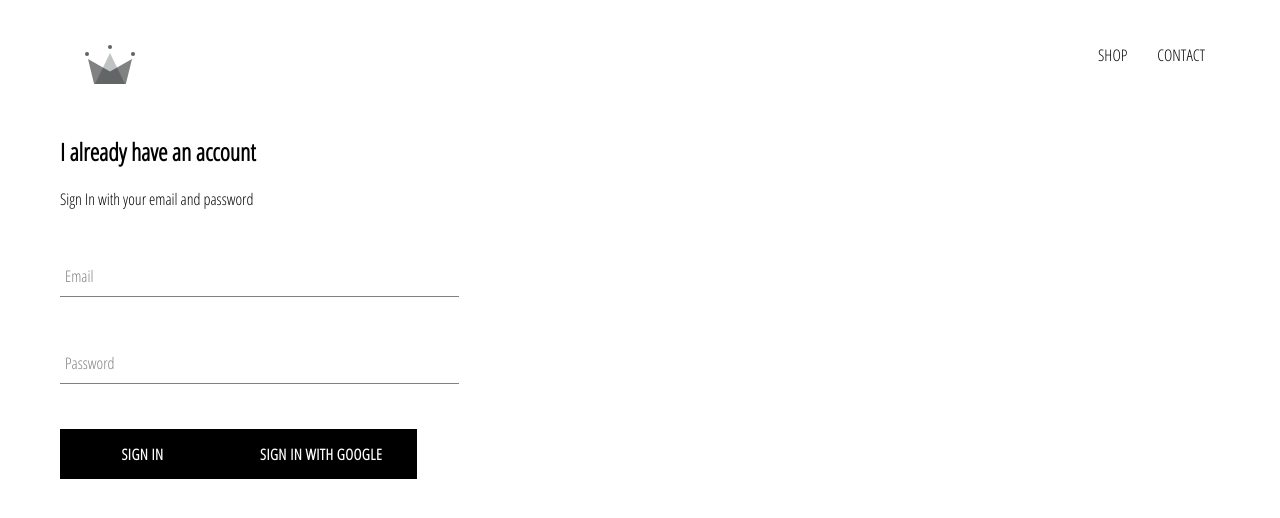
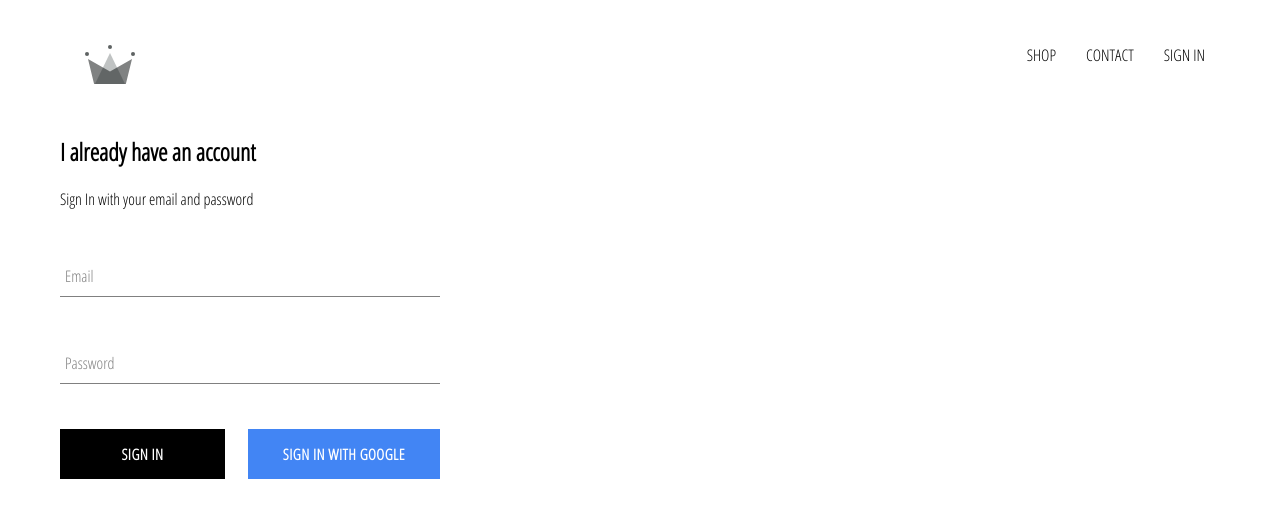
Before and after one commit to GauravGupta035/crwn-clothing, a React (Create React App) app: page /signin in a window 1280 px wide. Shown: the top 518 px of the page. Built offline with nearby package versions, Linux system fonts and the light colour scheme; no server answers.

Commit message:
integrated firebase into app, fixed GoogleAuth error and managed sign in and sign out state

```diff
--- a/src/App.css
+++ b/src/App.css
@@ -1,3 +1,7 @@
+* {
+    box-sizing: border-box;
+}
+
 body {
     font-family: 'Open Sans Condensed';
     padding: 20px 60px;
--- a/src/App.js
+++ b/src/App.js
@@ -5,13 +5,37 @@
 import ShopPage from './pages/shop/shop';
 import SignInAndSignUpPage from './pages/sign-in-and-sign-up/sign-in-and-sign-up';
 import Header from './components/header/header';
+import { auth } from './firebase/firebase';
 
 import './App.css';
 
-function App() {
+class App extends React.Component {
+  constructor() {
+    super();
+
+    this.state = {
+      currentUser: null
+    }
+  }
+
+  unsubscribeFromAuth = null
+
+  componentDidMount() {
+    this.unsubscribeFromAuth = auth.onAuthStateChanged(user => {
+      this.setState({ currentUser: user });
+
+      console.log(user);
+    })
+  }
+
+  componentWillUnmount() {
+    this.unsubscribeFromAuth();
+  }
+
+  render() {
     return (
       <div>
-      <Header />
+        <Header currentUser={this.state.currentUser} />
         <Switch>
           <Route exact path='/' component={HomePage} />
           <Route path='/shop' component={ShopPage} />
@@ -20,5 +44,6 @@
       </div>
     );
   }
+}
 
 export default App;
--- a/src/components/custom-button/custom-button.jsx
+++ b/src/components/custom-button/custom-button.jsx
@@ -2,8 +2,8 @@
 
 import './custom-button.scss';
 
-const CustomButton = ({ children, ...otherProps }) => (
-    <button className='custom-button' {...otherProps} >
+const CustomButton = ({ children, isGoogleSignIn, ...otherProps }) => (
+    <button className={`${isGoogleSignIn ? 'google-sign-in' : ''} custom-button`} {...otherProps} >
         {children}
     </button>
 )
--- a/src/components/custom-button/custom-button.scss
+++ b/src/components/custom-button/custom-button.scss
@@ -19,4 +19,13 @@
       color: black;
       border: 1px solid black;
     }
+
+    &.google-sign-in {
+      background-color: #4285f4;
+      color: white;
+      &:hover {
+        background-color: #357ae8;
+        border: none;
+      }
+    }
   }
--- a/src/components/header/header.jsx
+++ b/src/components/header/header.jsx
@@ -1,24 +1,37 @@
-import React from 'react';
-import { Link } from 'react-router-dom';
+import React from "react";
+import { Link } from "react-router-dom";
 
-import { ReactComponent as Logo } from '../../assets/crown.svg';
+import { auth } from "../../firebase/firebase";
 
-import './header.scss';
+import { ReactComponent as Logo } from "../../assets/crown.svg";
 
-const Header = () => (
-    <div className='header'>
-        <Link className='logo-container' to='/'>
-            <Logo className='logo' />
+import "./header.scss";
+
+const Header = ({ currentUser }) => (
+  <div className="header">
+    <Link className="logo-container" to="/">
+      <Logo className="logo" />
     </Link>
-        <div className='options'>
-            <Link className='option' to='/shop'>
+    <div className="options">
+      <Link className="option" to="/shop">
         SHOP
       </Link>
-            <Link className='option' to='/shop'>
+      <Link className="option" to="/shop">
         CONTACT
       </Link>
+        {
+            currentUser ? (
+                <div className="option" onClick={() => auth.signOut()}>
+                SIGN OUT
+                </div>
+            ) : (
+                <Link className="option" to="/signin">
+                SIGN IN
+                </Link>
+            )
+        }
     </div>
   </div>
-)
+);
 
 export default Header;
--- a/src/components/header/header.scss
+++ b/src/components/header/header.scss
@@ -20,6 +20,7 @@
 
       .option {
         padding: 10px 15px;
+        cursor: pointer;
       }
     }
 }
--- a/src/components/sign-in/sign-in.jsx
+++ b/src/components/sign-in/sign-in.jsx
@@ -54,12 +54,14 @@
                         required
                     />
 
-                    <CustomButton type="submit"> Sign In </CustomButton>
-                    <CustomButton onClick={signInWithGoogle}>
-                        {' '}
-                        Sign In with Google
-                        {' '}
-                    </CustomButton>
+                    <div className='buttons'>
+                        <CustomButton type="submit"> Sign In </CustomButton>
+                        <CustomButton onClick={signInWithGoogle} isGoogleSignIn>
+                            {' '}
+                            Sign In with Google
+                            {' '}
+                        </CustomButton>
+                    </div>
                 </form>
             </div>
         )
--- a/src/components/sign-in/sign-in.scss
+++ b/src/components/sign-in/sign-in.scss
@@ -1,9 +1,14 @@
 .sign-in {
-    width: 30vw;
+    width: 380px;
     display: flex;
     flex-direction: column;
 
     .title {
         margin: 10px 0;
     }
+
+    .buttons {
+        display: flex;
+        justify-content: space-between;
+    }
 }
--- a/src/firebase/firebase.js
+++ b/src/firebase/firebase.js
@@ -1,8 +1,6 @@
 import firebase from 'firebase/app';
 import 'firebase/firestore';
 import 'firebase/auth';
-
-// var admin = require('firebase-admin');
 
 const config = {
     apiKey: "AIzaSyAkysaRiMbVt-3_oe8jFcWycDDtlXupH98",
@@ -19,7 +17,7 @@
 export const auth = firebase.auth();
 export const firestore = firebase.firestore();
 
-const provider = new firebase.auth.GithubAuthProvider();
+const provider = new firebase.auth.GoogleAuthProvider();
 provider.setCustomParameters({ prompt: 'select_account' });
 export const signInWithGoogle = () => auth.signInWithPopup(provider);
 
```
Also changed, not shown: 2 other files (tests, documents, lock files or other folders). Lines whose indentation alone changed are shown as unchanged.
